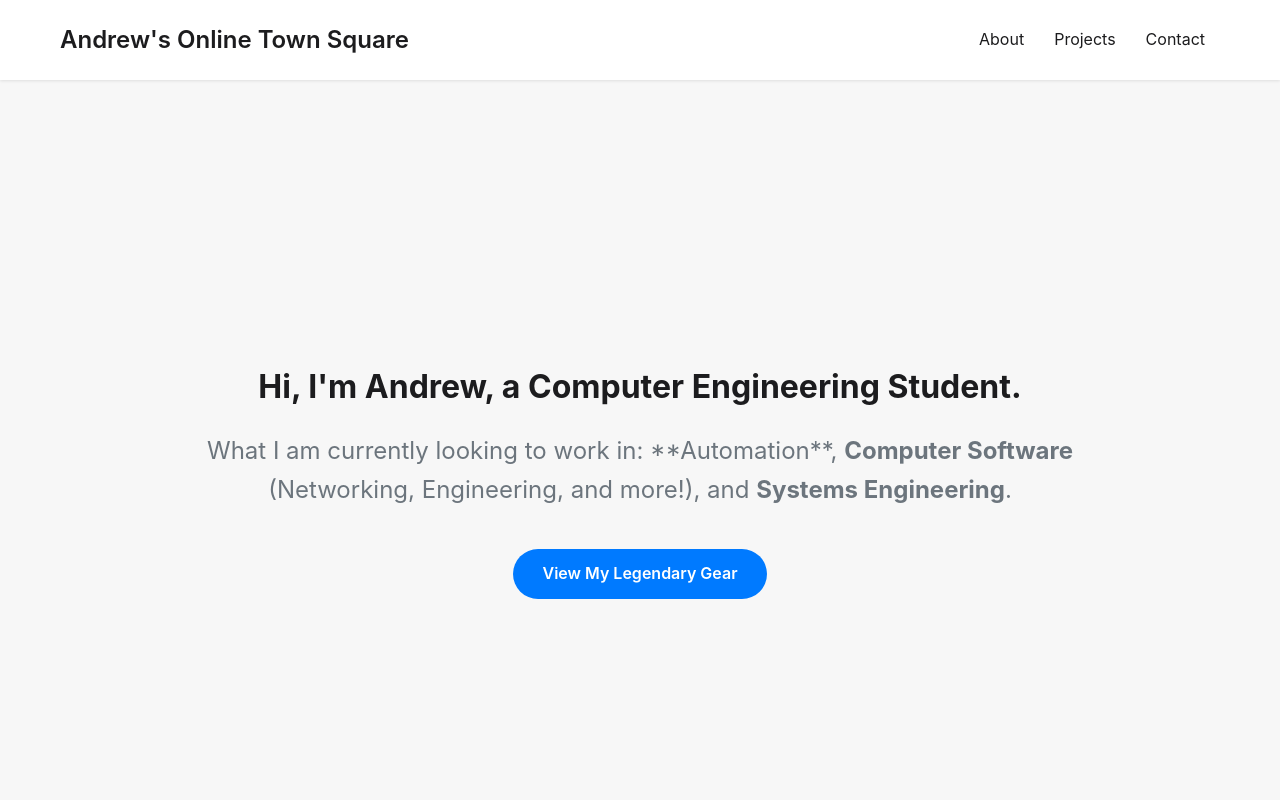
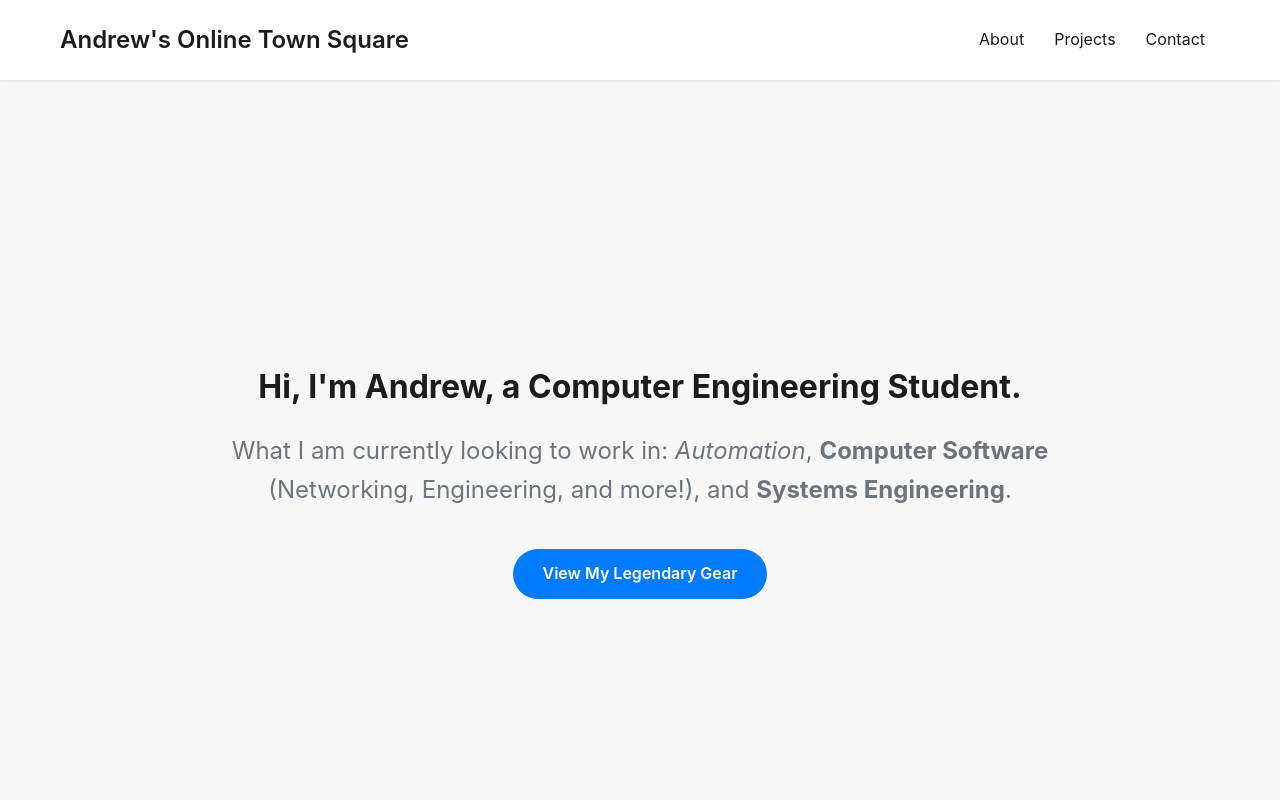
Before and after one commit to Kangadrew1/town-square, a plain HTML site: page index.html in a window 1280 px wide. Shown: the top 800 px of the page. Drawn offline with Linux system fonts and the light colour scheme.

Commit message:
Updated paragraph description style

```diff
--- a/index.html
+++ b/index.html
@@ -28,7 +28,7 @@
     <section id="hero">
         <div class ="container">
             <h2>Hi, I'm Andrew, a Computer Engineering Student.</h2>
-            <p>What I am currently looking to work in: **Automation**, <strong>Computer Software</strong> (Networking, Engineering, and more!), and <b>Systems Engineering</b>.
+            <p>What I am currently looking to work in: <em>Automation</em>, <strong>Computer Software</strong> (Networking, Engineering, and more!), and <b>Systems Engineering</b>.
             </p>
             <a href="#projects" class="button">View My Legendary Gear</a>
         </div>
```
